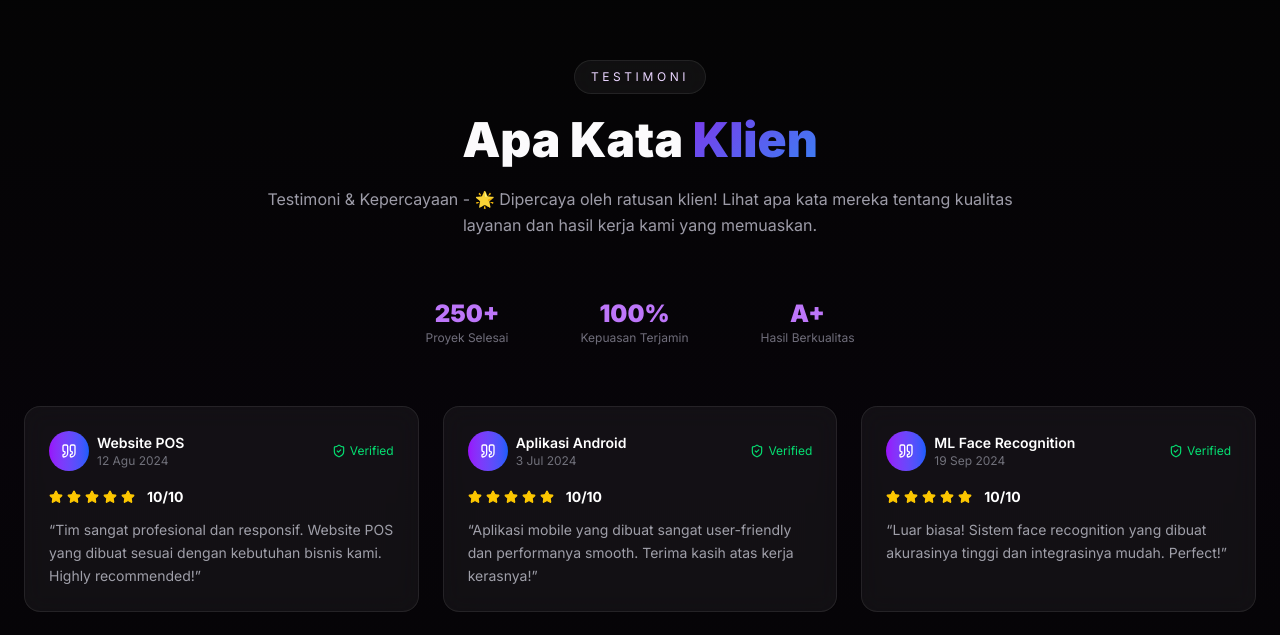
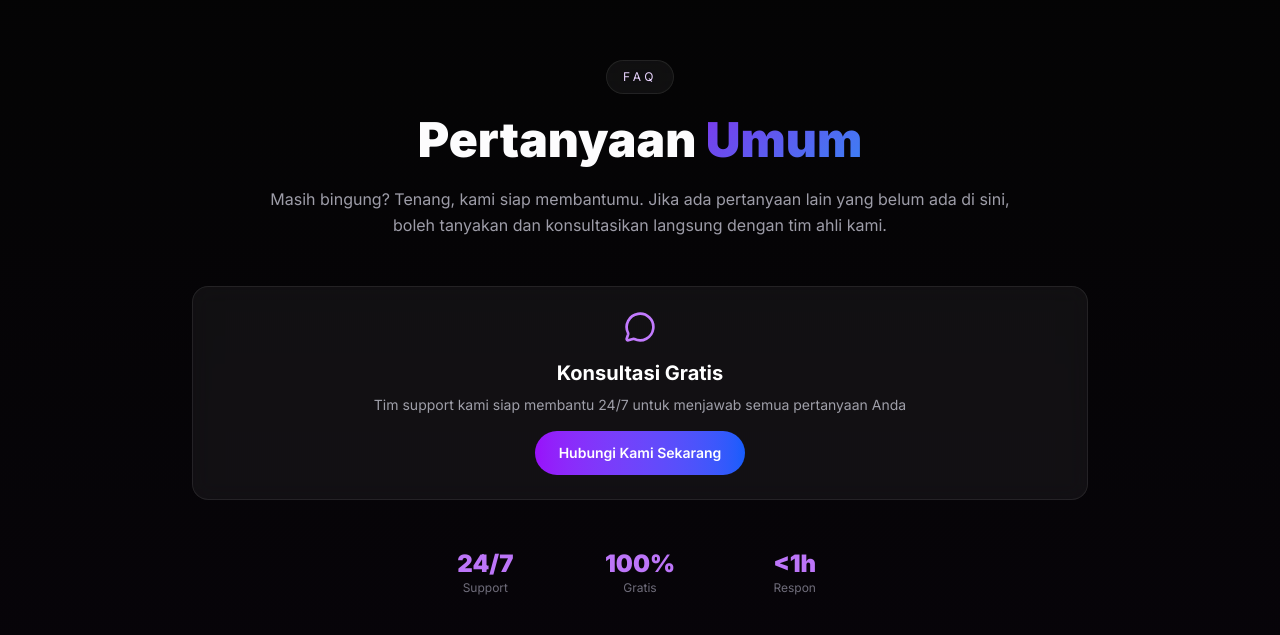
Before and after one commit to adinnur890/Brand-Developer, a Next.js app: page / in a window 1280 px wide. Shown: the part 3701-4336 px from the top of the page. Built offline with nearby package versions, Linux system fonts and the light colour scheme.

Commit message:
Remove duplicate Testimonials section from main page

```diff
--- a/src/app/page.tsx
+++ b/src/app/page.tsx
@@ -3,7 +3,6 @@ import Hero from "@/sections/Hero";
 import Stats from "@/sections/Stats";
 import Services from "@/sections/Services";
 import OrderOptions from "@/sections/OrderOptions";
-import Testimonials from "@/sections/Testimonials";
 import FAQ from "@/sections/FAQ";
 import CTA from "@/sections/CTA";
 import Footer from "@/components/Footer";
@@ -16,7 +15,6 @@ export default function Home() {
       <Stats />
       <Services />
       <OrderOptions />
-      <Testimonials />
       <FAQ />
       <CTA />
       <Footer />
```
